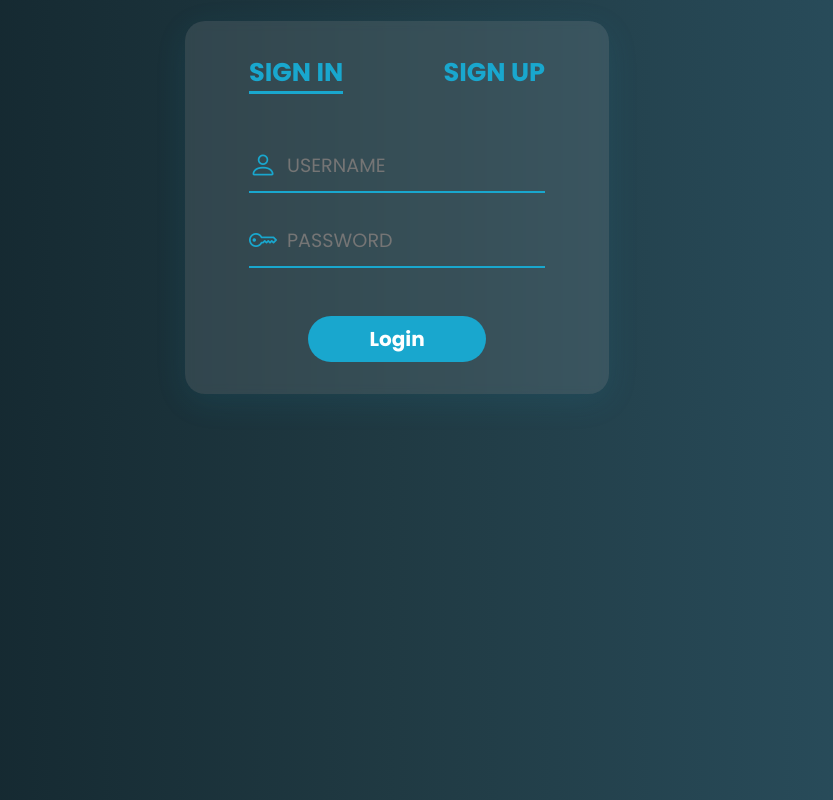
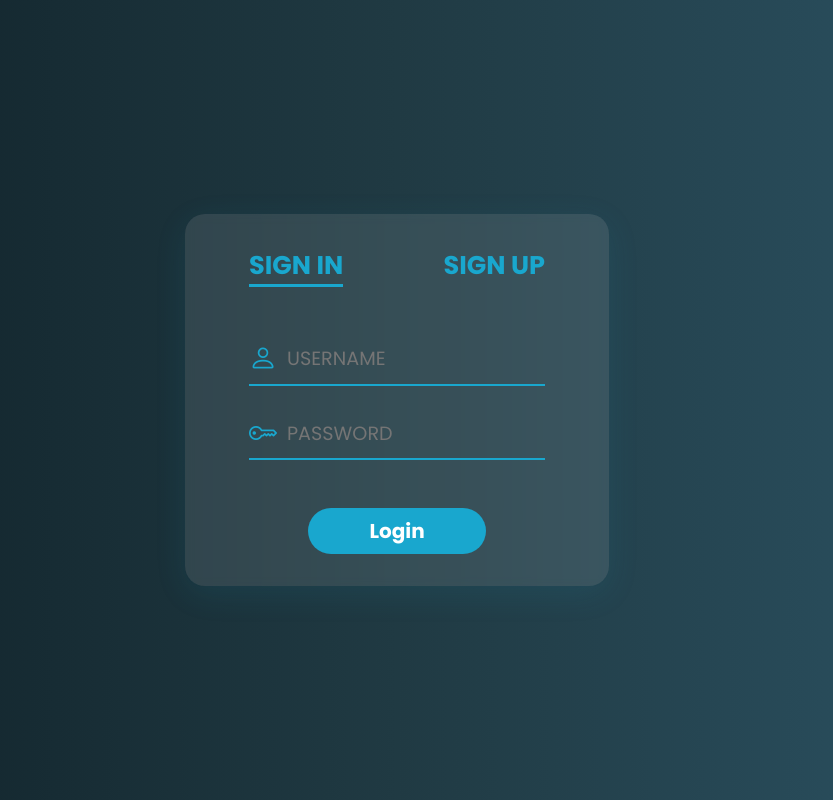
Before and after one commit to ridwanalfarezi/profile-card, a React (Vite) app: page /login in a window 1280 px wide. Shown: the whole page, without its empty margins (243-1076 px from the left). Built offline with nearby package versions, Linux system fonts and the light colour scheme.

Commit message:
fix: card position to center

```diff
--- a/src/Card.jsx
+++ b/src/Card.jsx
@@ -64,6 +64,7 @@
           <BeatLoader color="#19a7ce" />
         </div>
       ) : (
+        <div className="d-flex justify-content-center align-items-center vh-100">
           <div className="card-container rounded-4">
             <div className="card-bg position-relative">
               <Link to="/edit" className="edit position-absolute">
@@ -104,6 +105,7 @@
               </div>
             </div>
           </div>
+        </div>
       )}
     </>
   );
--- a/src/index.css
+++ b/src/index.css
@@ -5,11 +5,16 @@
 body {
   background: linear-gradient(to right, #0f2027, #203a43, #2c5364);
   font-family: "Poppins", sans-serif;
+  height: 100vh;
 }
 
+
 .container {
-  margin: 1.3rem auto;
+  display: flex;
+  justify-content: center;
+  align-items: center;
   max-width: 28rem;
+  min-height: 100vh;
 }
 
 /* Auth */
@@ -84,7 +89,6 @@
 
 /* Card */
 .card-container {
-  margin: 2.5rem auto;
   max-width: 28rem;
   background-color: #f0eeed;
   overflow: hidden;
@@ -160,7 +164,8 @@
 /* Edit */
 
 .edit-container {
-  margin: 2.5rem auto;
+  margin: auto;
+  padding-block: 2.5rem;
   max-width: 40rem;
 }
 
```
Lines whose indentation alone changed are shown as unchanged.
